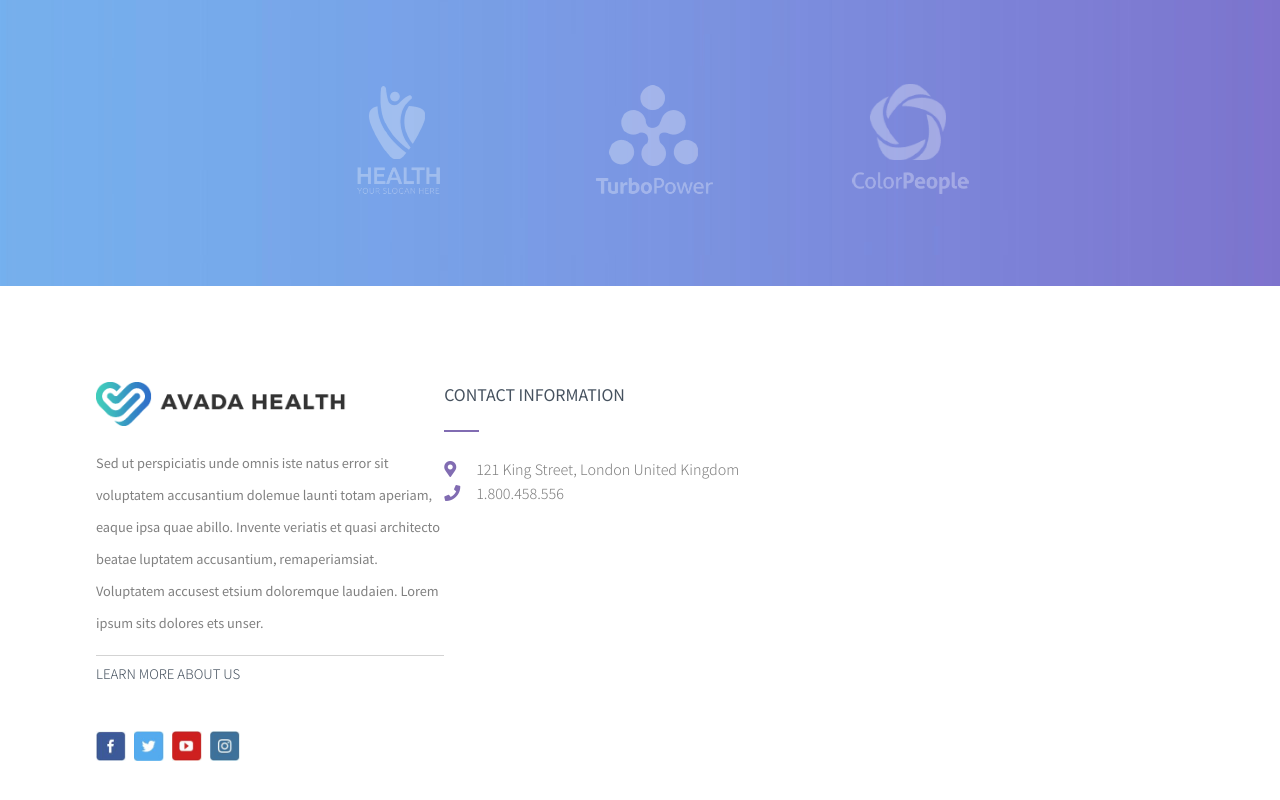
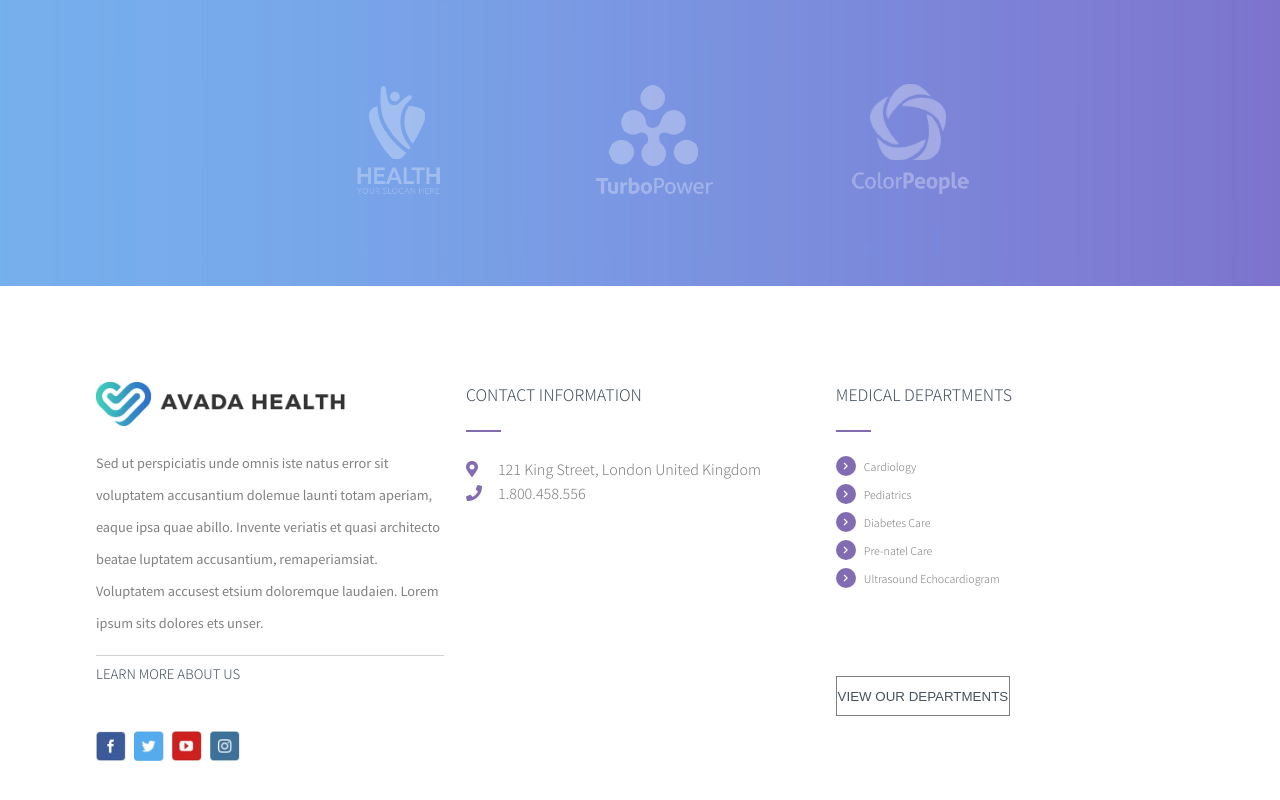
Before and after one commit to Gbelda/proj-html-vuejs, a Vue app: page / in a window 1280 px wide. Shown: the part 6321-7121 px from the top of the page. Built offline with nearby package versions, Linux system fonts and the light colour scheme.

Commit message:
Complete footer medical departments section

```diff
--- a/src/assets/scss/common.scss
+++ b/src/assets/scss/common.scss
@@ -42,3 +42,7 @@ font-family: 'Noto Sans JP', sans-serif;
 .flex-column{
     flex-direction: column;
 }
+
+li{
+    list-style: none;
+}
--- a/src/components/SiteFooter.vue
+++ b/src/components/SiteFooter.vue
@@ -1,5 +1,5 @@
 <template>
-  <footer class="d-flex">
+  <footer class="d-flex justify-between">
     <div class="about_us">
       <div class="logo">
         <img src="../assets/img/medical_logo_1x_dark.png" alt="" />
@@ -38,11 +38,52 @@
         <h6>1.800.458.556</h6>
       </div>
     </div>
+    <!-- ./CONTACT INFO -->
+
+    <div class="med_departments">
+      <h4>MEDICAL DEPARTMENTS</h4>
+      <hr />
+      <ul class="index">
+        <li
+          v-for="department in departments"
+          :key="department.name"
+          class="d-flex align-center"
+        >
+          <div class="bullet d-flex justify-center align-center">
+            <i class="fas fa-chevron-right"></i>
+          </div>
+          <h6>{{ department.name }}</h6>
+        </li>
+      </ul>
+      <button>VIEW OUR DEPARTMENTS</button>
+    </div>
   </footer>
 </template>
 
 <script>
-export default {};
+export default {
+  data() {
+    return {
+      departments: [
+        {
+          name: "Cardiology",
+        },
+        {
+          name: "Pediatrics",
+        },
+        {
+          name: "Diabetes Care",
+        },
+        {
+          name: "Pre-natel Care",
+        },
+        {
+          name: "Ultrasound Echocardiogram",
+        },
+      ],
+    };
+  },
+};
 </script>
 
 <style lang='scss'>
@@ -50,9 +91,31 @@ export default {};
 
 footer {
   padding: 6rem;
+  /******************************************* COMMON ************************************************/
+  .contact_info,
+  .med_departments {
+    hr {
+      width: 35px;
+      border: none;
+      border-bottom: 2px solid $highlight_primary;
+      margin-bottom: 1.5rem;
+    }
 
+    h4 {
+      font-weight: 300;
+      color: $text_primary;
+      margin-bottom: 1.5rem;
+    }
+  }
+
+  .about_us,
+  .contact_info,
+  .med_departments {
+    width: 32%;
+  }
+
+  /***************************************** ABOUT US ************************************************/
   .about_us {
-    width: 32%;
     .logo {
       img {
         width: 250px;
@@ -89,22 +152,8 @@ footer {
     }
   }
 
+  /*************************************** CONTACT INFO ********************************************/
   .contact_info {
-    width: 32%;
-
-    h4 {
-      font-weight: 400;
-      color: $text_primary;
-      margin-bottom: 1.5rem;
-    }
-
-    hr {
-      width: 35px;
-      border: none;
-      border-bottom: 2px solid $highlight_primary;
-      margin-bottom: 1.5rem;
-    }
-
     .icon {
       color: $highlight_primary;
       width: 16px;
@@ -118,5 +167,39 @@ footer {
       color: gray;
     }
   }
+
+  /*********************************** MEDICAL DEPARTMENTS ******************************************/
+  .med_departments {
+    li {
+      margin-bottom: 0.5rem;
+
+      .bullet {
+        width: 20px;
+        height: 20px;
+        background-color: $highlight_primary;
+        border-radius: 50%;
+        margin-right: 0.5rem;
+
+        i {
+          font-size: 0.5rem;
+          color: white;
+        }
+      }
+
+      h6 {
+        font-weight: 300;
+        color: gray;
+      }
+    }
+
+    button {
+      width: 50%;
+      height: 2.5rem;
+      background-color: transparent;
+      border: 1px solid gray;
+      color: $text_primary;
+      margin-top: 5rem;
+    }
+  }
 }
 </style>
--- a/src/components/SiteMain.vue
+++ b/src/components/SiteMain.vue
@@ -107,15 +107,9 @@
         >
           <img :src="require(`../assets/img/${partner.img}`)" alt="" />
         </div>
-        <div
-          class="img_card"
-          v-for="(partner, index) in partners"
-          :key="`${index} + 2`"
-        >
-          <img :src="require(`../assets/img/${partner.img}`)" alt="" />
-        </div>
       </div>
     </section>
+    <!-- ./PARTNERS -->
   </main>
 </template>
 
```
